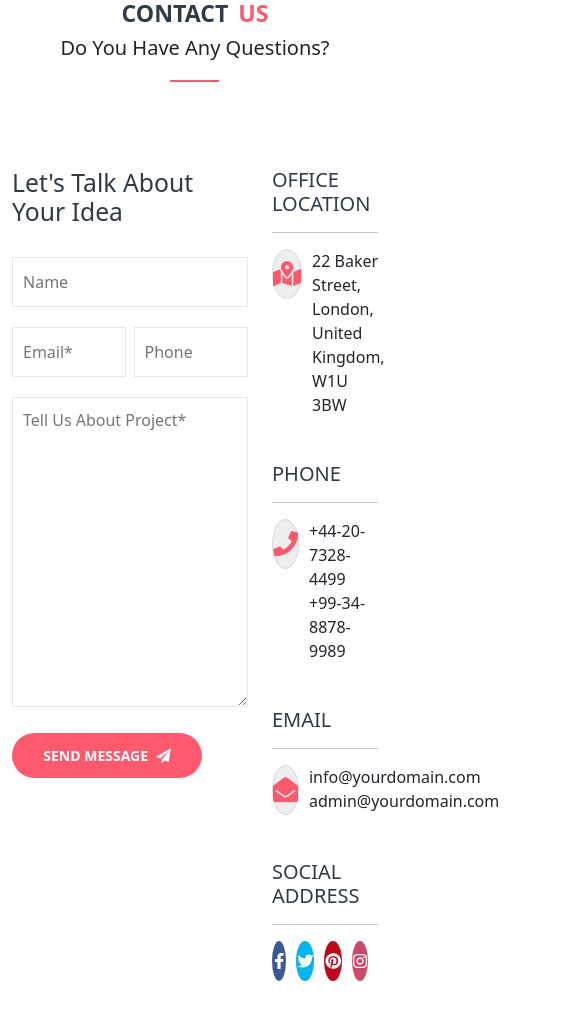
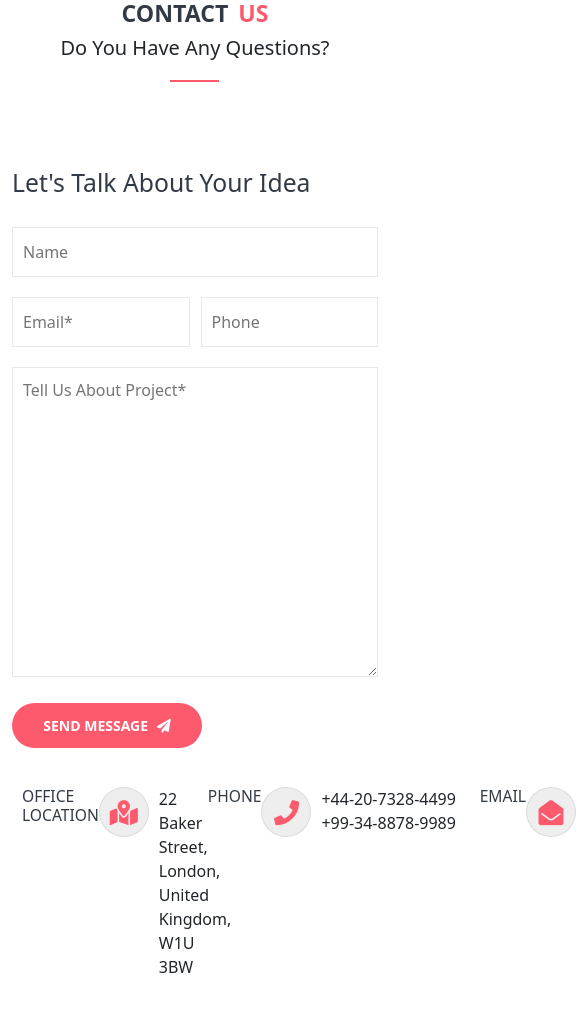
Before and after one commit to YoussefEhab2/Depi-Tasks, a plain HTML site: page Task-12/index.html in a window 390 px wide. Shown: the top 1026 px of the page, 585 px wide, since content can reach past the window. Drawn offline with nearby package versions, Linux system fonts and the light colour scheme.

Commit message:
Add files via upload

```diff
--- a/Task-12/assets/css/index.css
+++ b/Task-12/assets/css/index.css
@@ -66,7 +66,6 @@ button{
     border: none;
     color: white;
     font-size: 14px;
-
     font-weight: 700;
 }
 .button{
@@ -138,3 +137,45 @@ margin-bottom: 0px;
 .social-address .icons .instagram{
     background-color: #CD486B;
 }
+@media (min-width:320px) and (max-width:767px) {
+    .row{
+        display: flex;
+        flex-direction: column;
+    }
+    .col-4{
+        display: flex;
+        flex-direction: row;
+    }
+    .office-location{
+        flex-direction: column;
+    }
+    .col-4{
+        margin-top: 10vw;;
+    }
+    .col-4 h3{
+        font-size: 4vw;
+        margin-left: 10px;
+        align-self: flex-start;
+    }
+    .text p{
+        width: 10vw;
+    }
+   .Phone .text p,.Email .text p{
+    width: 38vw;
+   }
+   .social-address{
+
+    width:55vw;
+    margin-left: 15vw;
+   }
+   .col-8{
+    width: 100%;
+   }
+
+}
+@media (min-width:767px) and (max-width:1399px) {
+.Email .info .text p{
+   font-size: 1.85vw ;
+}
+
+}
--- a/Task-13/assets/css/index.css
+++ b/Task-13/assets/css/index.css
@@ -136,3 +136,31 @@ button{
     color: white;
     font-size: 15px;
 }
+@media (min-width:320px) and (max-width:767px) {
+.row{
+    display: flex;
+    flex-direction: column;
+}
+.right{
+    width: 100%;
+}
+.text{
+    width: 130vw;
+}
+
+}
+@media (min-width:768px) and (max-width:1280px) {
+ img{
+    width: 300px;
+ }
+.floating{
+    left: 24vw;
+    top:28vw;
+}
+.text{
+    width: 46vw;
+}
+.right{
+    margin-left: 10vw;
+}
+}
--- a/Task-14/assets/css/index.css
+++ b/Task-14/assets/css/index.css
@@ -144,3 +144,26 @@ align-self: center;
     color: #EB2027;
     font-size: 18px;
 }
+@media (min-width:320px) and (max-width:766px) {
+   .row{
+    flex-direction: column;
+   }
+   .col-4{
+    margin-bottom: 15px;
+   align-self: center;
+    width: 90%;
+   }
+   .image img{
+    width: 100%;
+   }
+}
+@media (min-width:767px) and (max-width:1399px) {
+ .col-4{
+    width: 48%;
+    margin-bottom: 15px;
+ }
+ .image img{
+    width: 100%;
+ }
+
+}
--- a/Task-15/assets/css/index.css
+++ b/Task-15/assets/css/index.css
@@ -127,3 +127,20 @@ button{
 .even{
     margin-top: 75px;
 }
+@media (min-width:320px) and (max-width:767px) {
+.row{
+    display: flex;
+    flex-direction: column;
+}
+.col-4{
+    width: 90%;
+    align-self: center;
+    margin-bottom: 20px;
+}
+}
+@media (min-width:768px) and (max-width:1399px) {
+  .col-4{
+    width: 48%;
+  }
+
+}
--- a/Task-16/assets/css/index.css
+++ b/Task-16/assets/css/index.css
@@ -55,3 +55,30 @@ img{
     width: 416px;
     margin-left: -60px;
 }
+@media (min-width:320px) and (max-width:767px) {
+    .row{
+        align-items: center;
+    }
+.col-4{
+    width: 100%;
+    align-self: center;
+}
+.right{
+    margin-left: 0px;
+}
+}
+@media (min-width:768px) and (max-width:1399px) {
+    .row{
+        width: 100%;
+    }
+.col-4{
+    width:28%;
+}
+.middle{
+    margin-left:12vw;
+}
+.right{
+    margin-left: 4vw;
+}
+
+}
--- a/Task-17/assets/css/index.css
+++ b/Task-17/assets/css/index.css
@@ -65,3 +65,18 @@ section {
     height: 381px;
     width: 340px;
 }
+@media (min-width:320px) and (max-width:767px) {
+.row{
+    display: flex;
+    flex-direction: column;
+    justify-content: center;
+    align-items: center;
+    padding-left: 0px;
+}
+
+}
+@media (min-width:768px) and (max-width:1280px) {
+.col-3{
+    margin-bottom: 20px;
+}
+}
--- a/Task-18/assets/css/index.css
+++ b/Task-18/assets/css/index.css
@@ -146,3 +146,34 @@ footer .icons .facebook,footer .icons .twitter,footer .icons .instagram,footer .
     color: black;
     margin-left: 7px;
 }
+@media (min-width:320px) and (max-width:767px) {
+.row{
+    flex-direction: column;
+}
+.col-2,.col-3,.col-4{
+    width: 80%;
+}
+footer .text .right{
+    height: fit-content;
+    align-self: flex-end;
+    margin-left: -10vw;
+    margin-right: 20.5vw;
+}
+footer .follow p{
+    align-self: flex-start;
+}
+}
+
+@media (min-width:768px) and (max-width:1023px) {
+    .col-3 .contact-information h3::after,.col-2 .quick-links h3::after,.col-3 .subscribe h3::after{
+        top: 8.5vw;
+    }
+}
+@media (min-width:1024px) and (max-width:1280px) {
+    .col-3 .contact-information h3::after,.col-2 .quick-links h3::after,.col-3 .subscribe h3::after{
+        top: 8.5vw;
+    }
+    h3{
+        font-size: 27px;
+    }
+}
--- a/Task-19/assets/css/index.css
+++ b/Task-19/assets/css/index.css
@@ -94,3 +94,49 @@ h2 {
     bottom: 90px;
 
 }
+@media (min-width:320px) and (max-width:767px) {
+    .container-fluid{
+        width: 350px;
+        height: 370px;
+    }
+.row{
+    flex-direction: column;
+    align-self: center;
+}
+h1,h2{
+    align-self: center;
+}
+.image{
+    position: relative;
+
+}
+.imahe img{
+    width: 350px;
+    height: 370px;
+}
+.image::after{
+   bottom: -1.5vw;
+}
+.col-4 .image i{
+   bottom: -10px;
+   left: 85%;
+}
+h1::after{
+    left: 36%;
+}
+h1::before{
+    left:53%;
+}
+}
+@media (min-width:768px) and (max-width:1399px) {
+    .image{
+        position: relative;
+    }
+    .image::after{
+        bottom: -0.7vw;
+     }
+     .col-4 .image i{
+        bottom: -10px;
+        left: 85%;
+     }
+}
--- a/Task-20/assets/css/index.css
+++ b/Task-20/assets/css/index.css
@@ -116,3 +116,34 @@ h5{
     font-size: 17px;
     margin-bottom: 15px;
 }
+@media (min-width:320px) and (max-width:767px) {
+    section{
+        width: 665px;
+    }
+    .right{
+        position: absolute;
+        right: 821px;
+        top: 0px;
+        width: 42%;
+    }
+    .left{
+        width: 60%;
+        margin-left: -30vw;
+    }
+
+}
+@media (min-width:768px) and (max-width:1399px) {
+    section{
+        width: 768px;
+    }
+    .right{
+        position: absolute;
+        right: 821px;
+        top: 0px;
+        width: 42%;
+    }
+    .left{
+        width: 60%;
+        margin-left: -7vw;
+    }
+}
```
Also changed, not shown: Task-20/index.html (+3 -0 lines).
